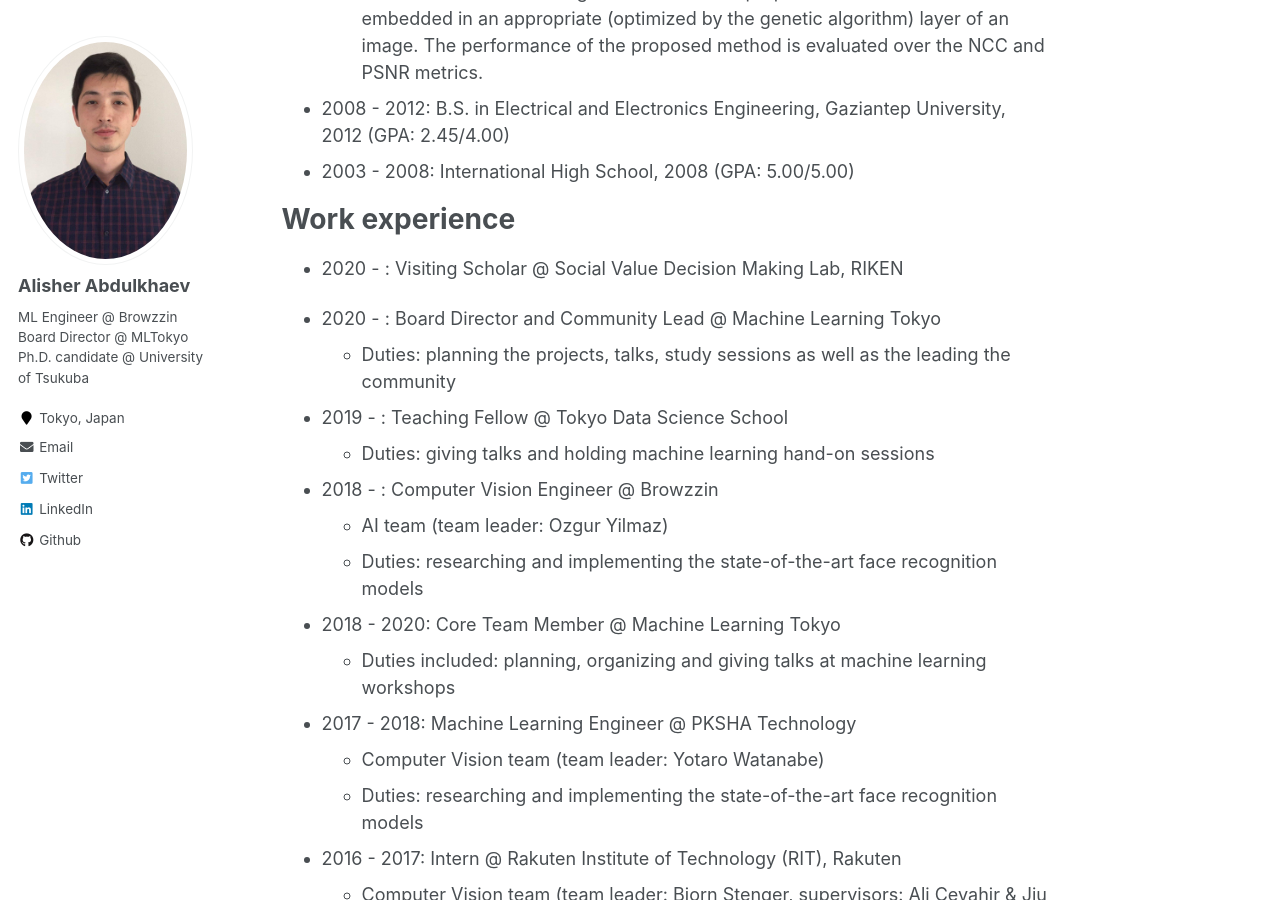
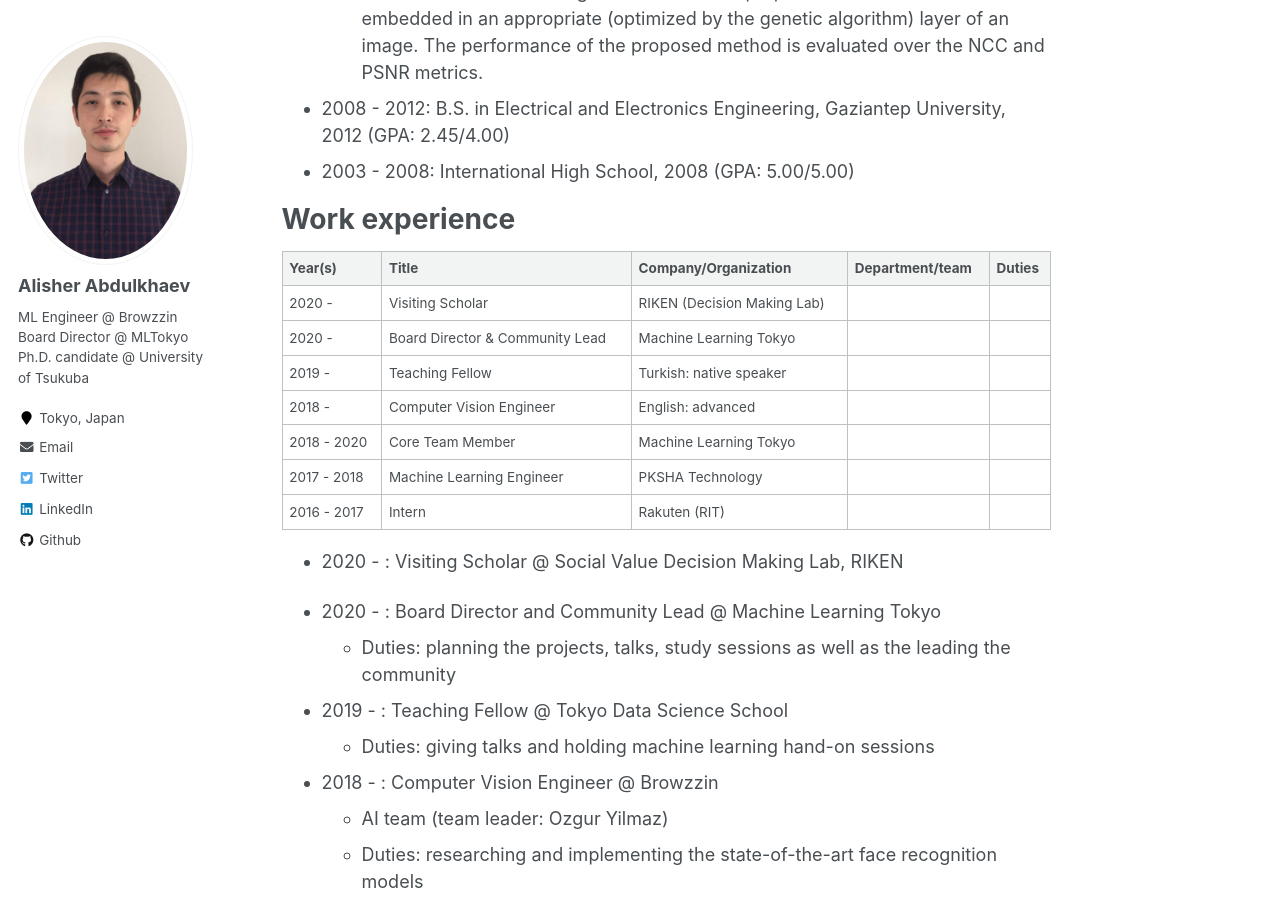
Before and after one commit to vivek37373/alisher-ai.github.io, a Jekyll site: the page built from _pages/cv.md, in a window 1280 px wide and 900 px high, scrolled down 628 px. Built offline with Jekyll 4.4.1, drawn with Linux system fonts in a browser that asks for light colours.

Commit message:
Update cv.md

```diff
--- a/_pages/cv.md
+++ b/_pages/cv.md
@@ -30,6 +30,18 @@ Education
 
 Work experience
 ======
+
+| Year(s)     | Title                           | Company/Organization       | Department/team | Duties|
+| ----------- | ------------------------------- | -------------------------- | --------------- | ----- |
+| 2020 -      | Visiting Scholar                | RIKEN (Decision Making Lab)|                 |    |
+| 2020 -      | Board Director & Community Lead | Machine Learning Tokyo     |                 |    |
+| 2019 -      | Teaching Fellow                 | Turkish: native speaker    |                 |    |
+| 2018 -      | Computer Vision Engineer        | English: advanced          |                 |    |
+| 2018 - 2020 | Core Team Member                | Machine Learning Tokyo     |                 |    |
+| 2017 - 2018 | Machine Learning Engineer       | PKSHA Technology           |                 |    |
+| 2016 - 2017 | Intern                          | Rakuten (RIT)              |                 |    |
+
+
 * 2020 - : Visiting Scholar @ Social Value Decision Making Lab, RIKEN
 
 * 2020 - : Board Director and Community Lead @ Machine Learning Tokyo
```
